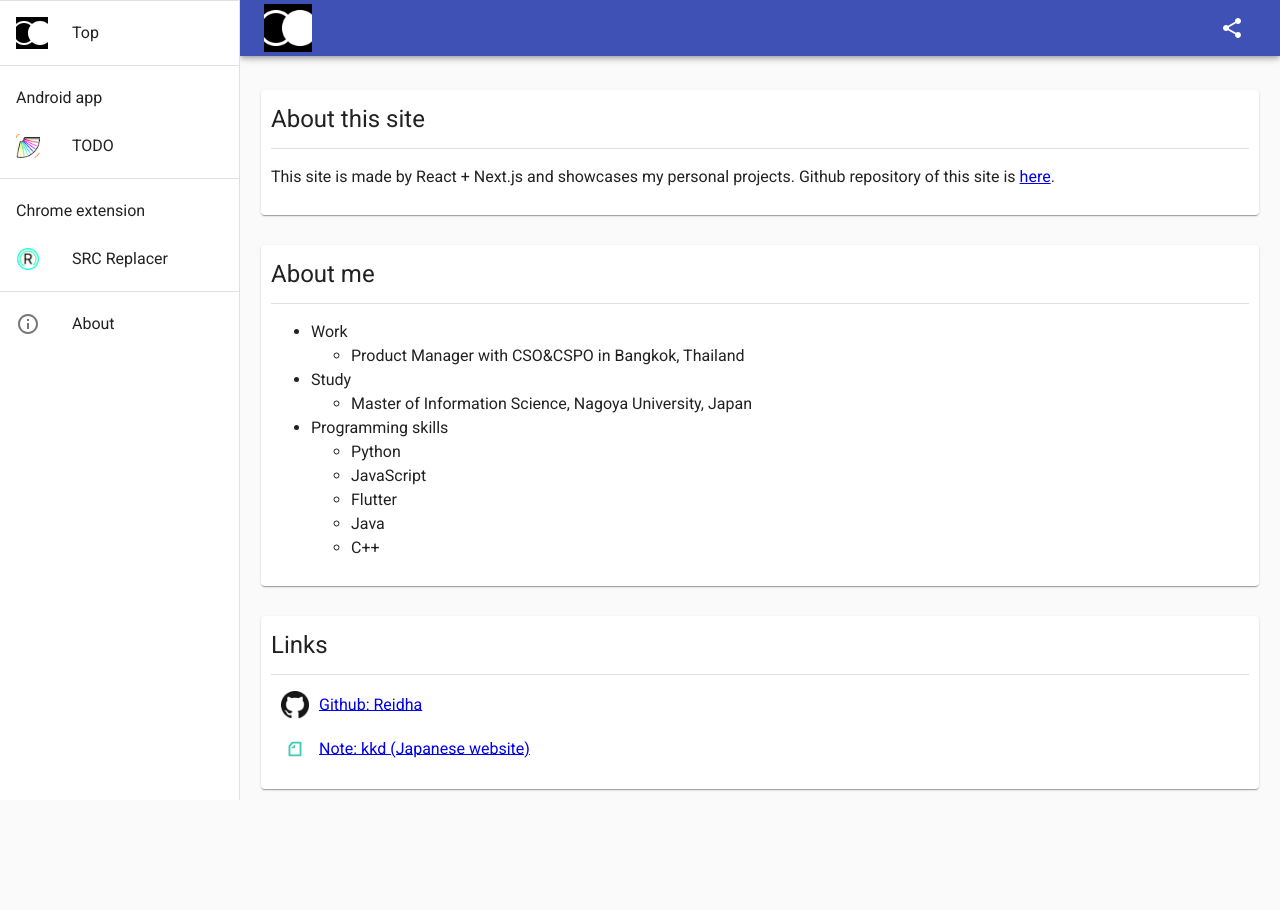
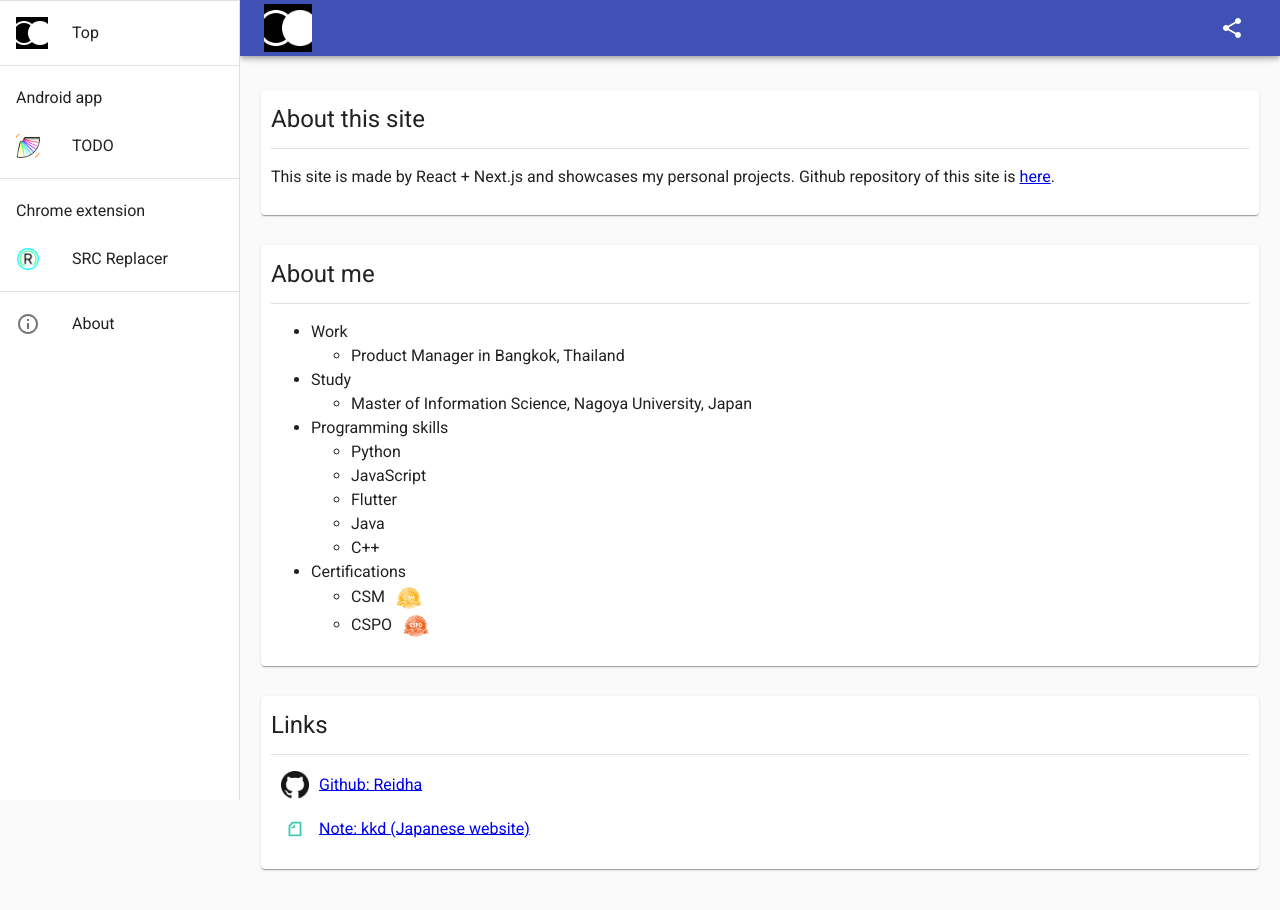
Before and after one commit to reidha/next_site, a Next.js app: page /about in a window 1280 px wide. Shown: the top 910 px of the page. Before the commit the page ends 835 px from the top, so only its background shows below. Built offline with nearby package versions, Linux system fonts and the light colour scheme.

Commit message:
Add CSO&CSPO budges

```diff
--- a/pages/about.js
+++ b/pages/about.js
@@ -28,7 +28,7 @@ export default function About(props) {
                     <ul>
                         <li>Work
                             <ul>
-                                <li>Product Manager with CSO&CSPO in Bangkok, Thailand</li>
+                                <li>Product Manager in Bangkok, Thailand</li>
                             </ul>
                         </li>
                         <li>Study
@@ -43,6 +43,18 @@ export default function About(props) {
                                 <li>Flutter</li>
                                 <li>Java</li>
                                 <li>C++</li>
+                            </ul>
+                        </li>
+                        <li>Certifications
+                            <ul>
+                                <li>
+                                    CSM
+                                    <img src="/image/seal-csm.png" alt="CSM" height="28" className={classes.logoLink} />
+                                </li>
+                                <li>
+                                    CSPO
+                                    <img src="/image/seal-cspo.png" alt="CSPO" height="28" className={classes.logoLink} />
+                                </li>
                             </ul>
                         </li>
                     </ul>
```
Also changed, not shown: public/image/seal-csm.png (added), public/image/seal-cspo.png (added).
